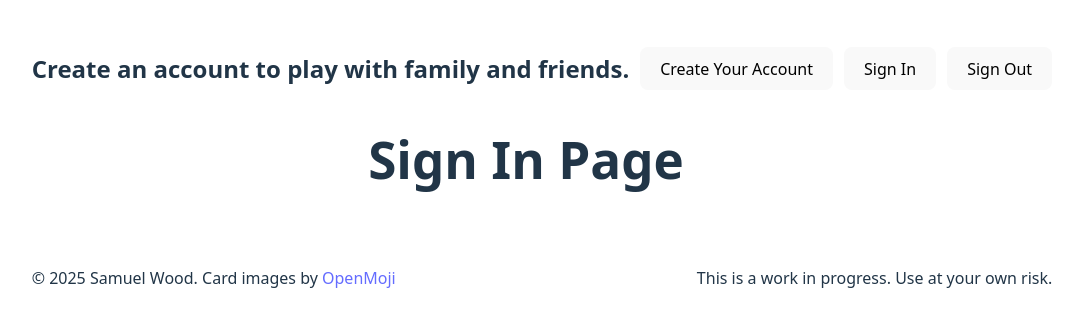
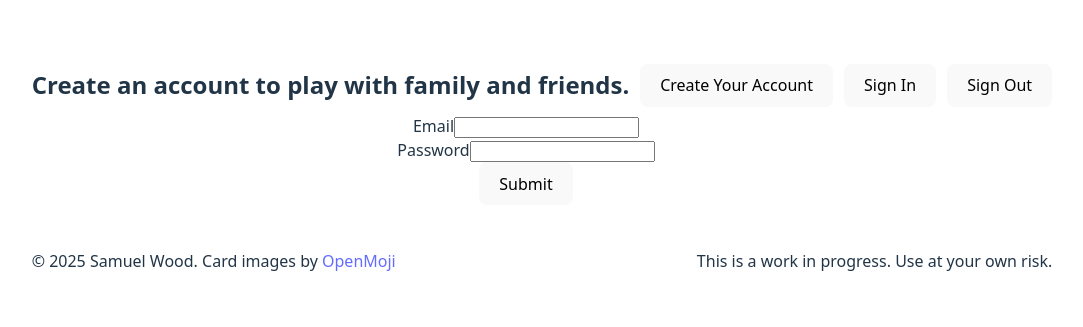
Before and after one commit to StrawberryBeds/games, a React (Vite) app: page /signin in a window 1280 px wide. Shown: the part 213-540 px from the top of the page, without its empty margins (114-1197 px from the left). Built offline with nearby package versions, Linux system fonts and the light colour scheme.

Commit message:
Integrates sign-in page with Firebase authentication

```diff
--- a/src/pages/Home.jsx
+++ b/src/pages/Home.jsx
@@ -1,6 +1,10 @@
+// import useAuth from '../hooks/useAuth';
 import CardSetSelection from '../components/CardSetSelection';
 
+
+
 function Home() {
+
   return (
     <>
      <CardSetSelection></CardSetSelection>
--- a/src/pages/PlayCardSet.jsx
+++ b/src/pages/PlayCardSet.jsx
@@ -1,8 +1,10 @@
 // src/pages/PlayCardSet.jsx
+
 import { useParams } from 'react-router-dom';
 import GameBoard from '../components/GameBoard';
 
 function PlayCardSet() {
+
   const { id } = useParams();
 
   // Define card sets with absolute paths
--- a/src/pages/ProfilePage.jsx
+++ b/src/pages/ProfilePage.jsx
@@ -1,6 +1,9 @@
+
+
 // import CardSetSelection from '../components/CardSetSelection';
 
 function ProfilePage() {
+
   return (
     <>
       <h1>Profile Page</h1>
--- a/src/pages/SignInPage.jsx
+++ b/src/pages/SignInPage.jsx
@@ -1,12 +1,61 @@
-// import SignIn from '../components/SignIn';
+import React, { useState } from 'react';
+import { auth } from '../firebase';
+import { signInWithEmailAndPassword } from 'firebase/auth';
+
+import { useNavigate } from 'react-router-dom'; // If using React Router for navigation
 
 function SignInPage() {
-  return (
-    <>
-     {/* <SignUp></SignUp> */}
-     <h1>Sign In Page</h1>
-    </>
-  );
+    const [userEmail, setUserEmail] = useState('');
+    const [password, setPassword] = useState('');
+    const [error, setError] = useState('');
+    const [success, setSuccess] = useState('');
+    const navigate = useNavigate(); // For redirect after sign-up
+
+    const handleSignIn = async (email, password) => {
+        try {
+            await signInWithEmailAndPassword(auth, email, password);
+            setSuccess("Signed in successfully!");
+            setError('Email address or password is incorrect.');
+            // Add logic to save givenName and familyName to user profile if needed
+            // Add logic to send verification email.
+             navigate('/profile'); // Redirect to profile page after sign-up
+        } catch (error) {
+            setError(error.message);
+            setSuccess('');
+        }
+    };
+
+    const handleSubmit = (event) => {
+        event.preventDefault();
+        setError('');
+
+        if (!userEmail || !password) {
+            setError("Please fill in all required fields.");
+            return;
+        }
+        // Proceed with sign-up logic (e.g., call Firebase authentication)
+        console.log('Form submitted:', { userEmail });
+
+        handleSignIn(userEmail, password);
+    };
+
+    return (
+        <form onSubmit={handleSubmit}>
+            {error && <p className="error">{error}</p>}
+            {success && <p className="success">{success}</p>}
+
+            <div>
+                <label>Email</label>
+                <input type="email" value={userEmail} onChange={(e) => setUserEmail(e.target.value)} name="userEmail" />
+            </div>
+            <div>
+                <label>Password</label>
+                <input type="password" value={password} onChange={(e) => setPassword(e.target.value)} name="password" />
+            </div>
+
+            <button type="submit">Submit</button>
+        </form>
+    );
 }
 
 export default SignInPage;
--- a/src/pages/SignUpPage.jsx
+++ b/src/pages/SignUpPage.jsx
@@ -1,6 +1,7 @@
 import SignUp from '../components/SignUp';
 
 function SignUpPage() {
+
   return (
     <>
      <SignUp></SignUp>
```
Also changed, not shown: src/hooks/useAuth.jsx (added, +25 -0 lines).
